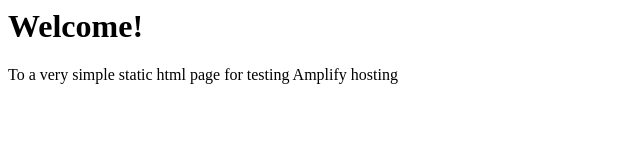
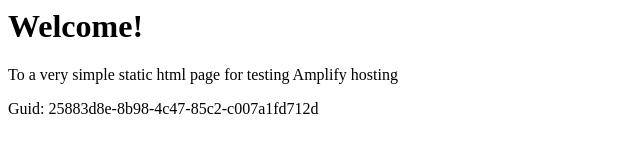
Before and after one commit to aws-aemilia-icn/Github-PR-Commit-Integration-Test-DoNotTouch-v1-preprod-ap-northeast-2, a website: page src/index.html in a window 1280 px wide. Shown: the whole page, without its empty margins (0-640 px from the left). Drawn offline with Linux system fonts and the light colour scheme.

Commit message:
commit from integ tests

```diff
--- a/src/index.html
+++ b/src/index.html
@@ -1,3 +1,5 @@
+
+
 <html lang="en">
 
 <head>
@@ -10,6 +12,6 @@
 <body>
     <h1>Welcome!</h1>
     <p>To a very simple static html page for testing Amplify hosting</p>
-</body>
+    <p>Guid: 25883d8e-8b98-4c47-85c2-c007a1fd712d</p></body>
 
 </html>
```
